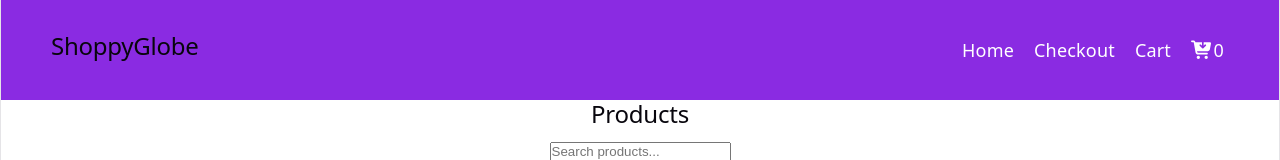
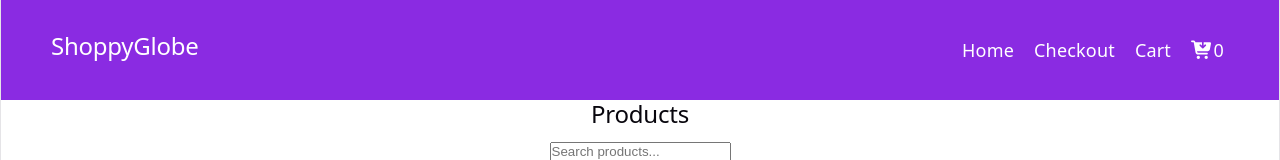
Before and after one commit to gauravbhardwaj12/shoppyGlobe, a React (Vite) app: page / in a window 1280 px wide. Shown: the top 160 px of the page. Built offline with nearby package versions, Linux system fonts and the light colour scheme; no server answers.

Commit message:
changes the logo text color

```diff
--- a/src/Components/Header.css
+++ b/src/Components/Header.css
@@ -19,6 +19,10 @@ header{
 }
 #logo{
     margin-left: 50px;
+
+}
+#logo h2{
+    color:white
 }
 a{
     text-decoration: none;
```
